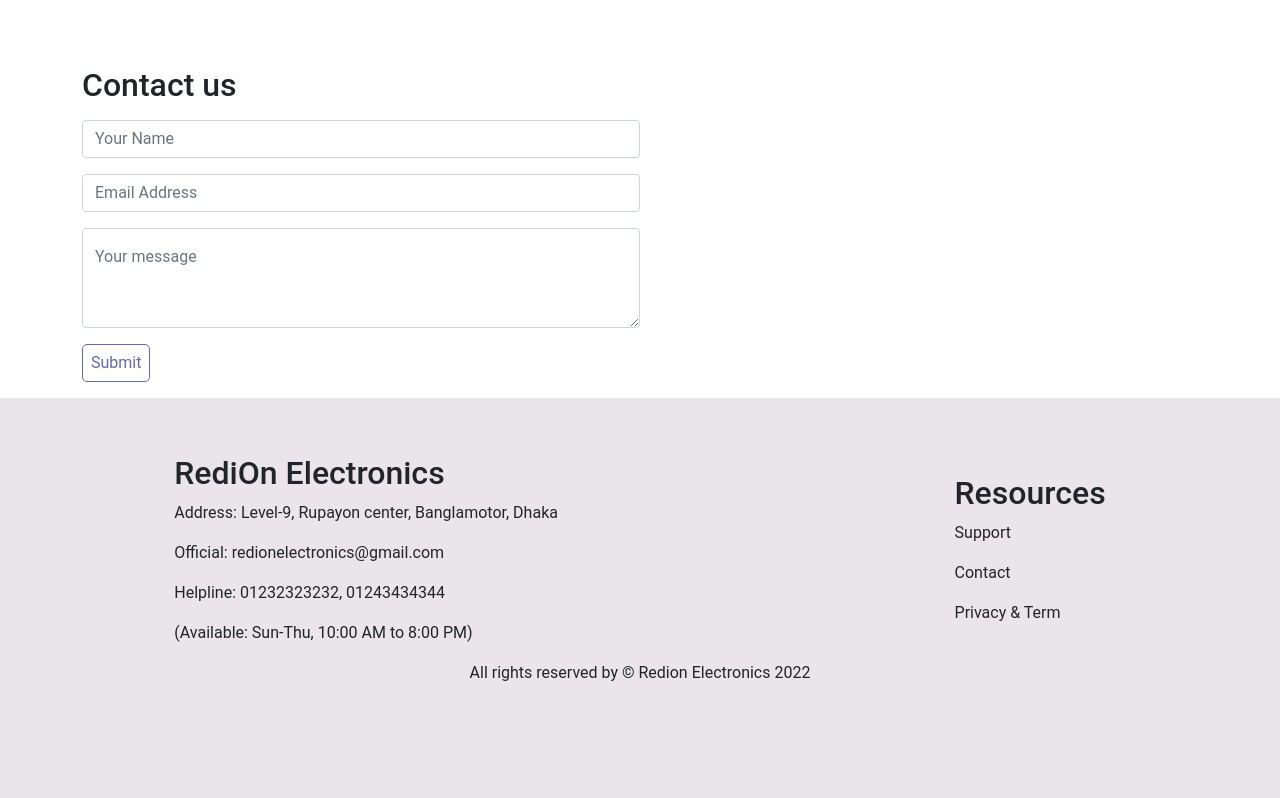
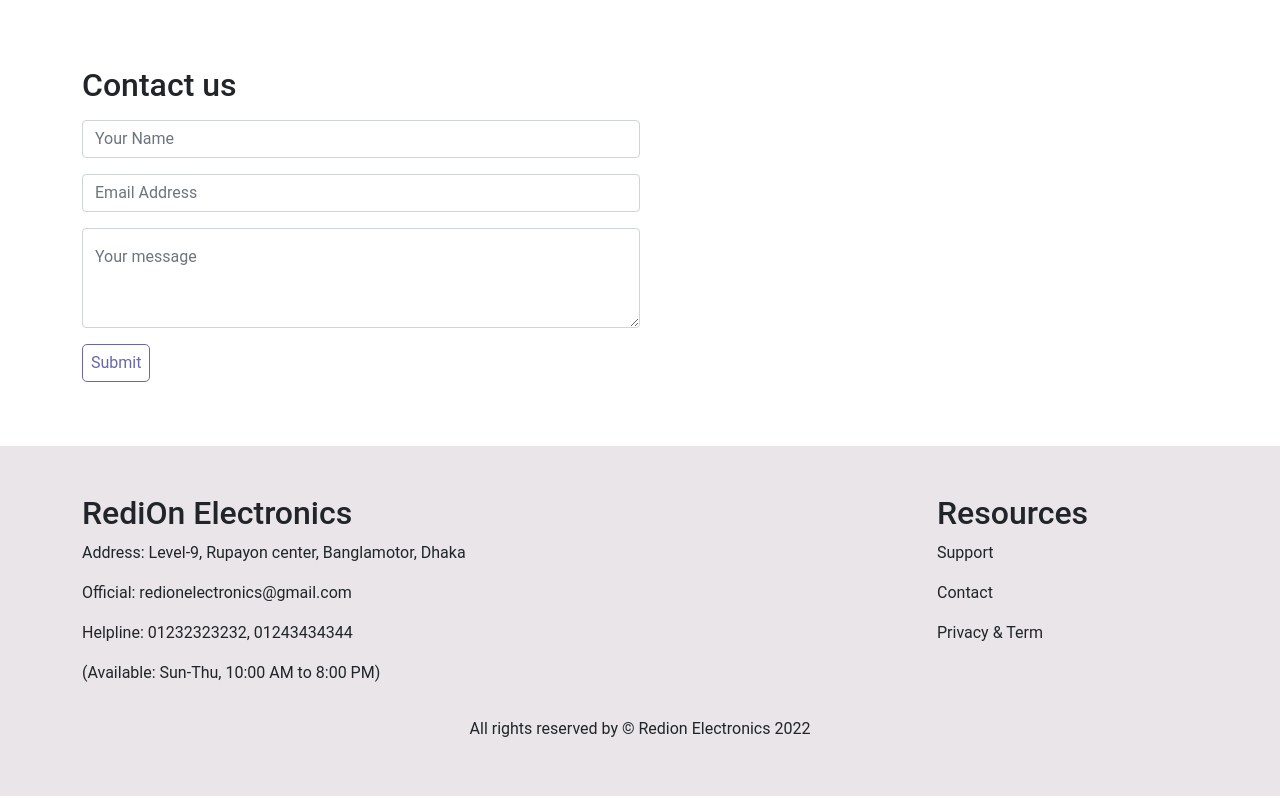
Before and after one commit to hoqradwan/redion-electronics-client, a React (Create React App) app: page / in a window 1280 px wide. Shown: the part 963-1761 px from the top of the page. Built offline with nearby package versions, Linux system fonts and the light colour scheme; no server answers.

Commit message:
footer changed to grid system

```diff
--- a/src/Pages/Shared/Footer/Footer.css
+++ b/src/Pages/Shared/Footer/Footer.css
@@ -1,6 +1,6 @@
 
 .footer-content{
     background-color: #E9E5E8;
-    height: 400px;
+    height: 350px;
     width: 100%;
 }
--- a/src/Pages/Shared/Footer/Footer.js
+++ b/src/Pages/Shared/Footer/Footer.js
@@ -8,28 +8,31 @@
   const today = new Date();
   const year = today.getFullYear();
   return (
-    <div className="footer-content pt-2 ">
-      <div className=" d-flex justify-content-around align-items-center mt-5">
-        <div className="me-5">
+    <div className="footer-content pt-5 mt-5">
+      <div className="container">
+        <div className="row">
+        <div className="col-9">
           <h2>RediOn Electronics</h2>
           <p>Address: Level-9, Rupayon center, Banglamotor, Dhaka</p>
           <p>Official: redionelectronics@gmail.com</p>
           <p>Helpline: 01232323232, 01243434344</p>
           <p>(Available: Sun-Thu, 10:00 AM to 8:00 PM)</p>
         </div>
-        <div>
+        <div className="col-3">
           <h2>Resources</h2>
           <p>Support</p>
           <p>Contact</p>
           <p>Privacy & Term</p>
         </div>
+        </div>
+
       </div>
       <div>
         {/* <FontAwesomeIcon icon={faCoffee}></FontAwesomeIcon> */}
         <FontAwesomeIcon icon="fa-brands fa-facebook" />
         <i class="fa fa-facebook"></i>
       </div>
-      <p className="text-center">
+      <p className="text-center mt-3">
         All rights reserved by &copy; Redion Electronics {year}
       </p>
     </div>
```
